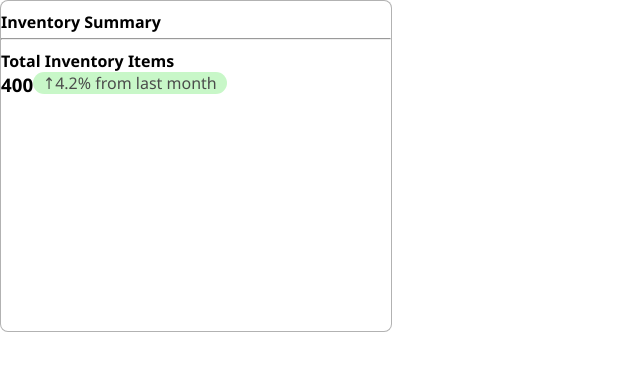
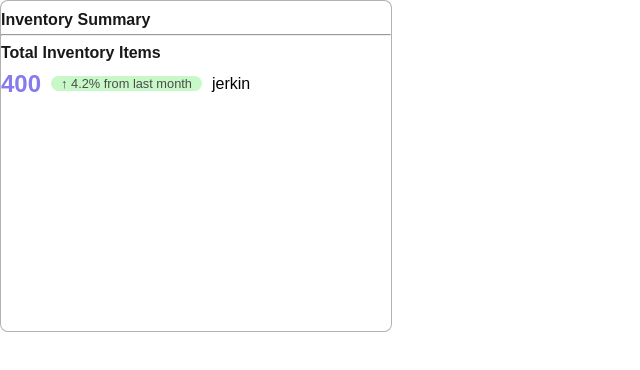
Before and after one commit to immahmoodpasha/app, a React (Create React App) app: page /InventorySummary in a window 1280 px wide. Shown: the top 370 px of the page, without its empty margins (0-640 px from the left). Built offline with nearby package versions, Linux system fonts and the light colour scheme; data requests are answered from the project's data file.

Commit message:
port changed to 3113

```diff
--- a/src/InventorySummary.css
+++ b/src/InventorySummary.css
@@ -1,5 +1,5 @@
 *{
-    font-family:'Segoe UI', Tahoma, Geneva, Verdana, sans-serif;
+    font-family:sans-serif;
     margin: 0;
     padding: 0;
 }
@@ -12,11 +12,20 @@
     border-radius: 8px;
     background-color: rgb(255, 255, 255);
 }
-#Heading{
+#Heading1{
     text-align: left;
     margin-top: 10px;
-    font-weight: 600;
     font-size: 1rem;
+    font-weight: 700;
+    opacity: 90%;
+}
+
+#Heading2{
+    text-align: left;
+    margin-top: 2%;
+    font-size: 1rem;
+    font-weight: 700;
+    opacity: 90%;
 }
 
 #header-line{
@@ -25,6 +34,10 @@
 
 .Total-Items{
     display: flex;
+    align-items: center;
+    gap: 10px;
+    margin-top: 2%;
+    width: 100%;
 }
 #perchange{
     background-color: rgb(177, 245, 177);
@@ -32,4 +45,16 @@
     padding-left: 10px;
     padding-right: 10px;
     opacity: 70%;
+    font-size: 0.8rem;
 }
+#titems{
+    color: rgb(84, 67, 233);
+    opacity: 70%;
+    font-size: 1.5rem;
+}
+
+#Inventory-summary-icon1{
+    display: flex;
+    align-items: center;
+    float: right;
+}
--- a/src/InventorySummary.js
+++ b/src/InventorySummary.js
@@ -1,7 +1,7 @@
 import {useState, useEffect} from 'react';
 import "./InventorySummary.css";
 function InventorySummary() {
-        const url = "http://localhost:3000/InventorySummary"
+        const url = "http://localhost:3113/InventorySummary"
 
         const [data, setData] = useState(null)
 
@@ -17,15 +17,16 @@ function InventorySummary() {
     return (
     <div class='Inventory-Summary-Card'>
         <div className='card-header'>
-            <h3 id='Heading'>Inventory Summary</h3>
+            <h3 id='Heading1'>Inventory Summary</h3>
             <hr id='header-line'></hr>
         </div>
         <div className='card-content'>
-            <h3 id='Heading'>Total Inventory Items</h3>
+            <h3 id='Heading2'>Total Inventory Items</h3>
             <div className='Total-Items'>
                 <h3 id='titems'>{totalItems}</h3>
-                <div className='percentchange'>
-                    <p id='perchange'>↑{changePercentage}% from last month</p>
+                <span><p id='perchange'>↑ {changePercentage}% from last month</p></span>
+                <div id='Inventory-summary-icon1'>
+                    <p>jerkin</p>
                 </div>
             </div>
         </div>
```
Also changed, not shown: 1 other file (tests, documents, lock files or other folders).
